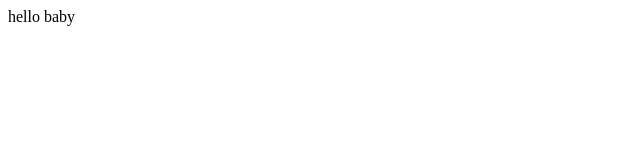
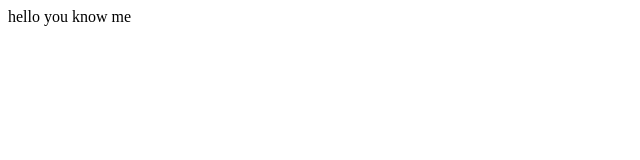
Before and after one commit to HassanButt2019/Test, a plain HTML site: page site/index.html in a window 1280 px wide. Shown: the full height of the page, 0-640 px from the left. Drawn offline with Linux system fonts and the light colour scheme.

Commit message:
assignment v0.1

```diff
--- a/site/index.html
+++ b/site/index.html
@@ -4,6 +4,6 @@
 	<title>hello world</title>
 </head>
 <body>
-hello baby
+	hello you know me
 </body>
 </html>
```
Also changed, not shown: index.html (deleted, +0 -1 lines).
